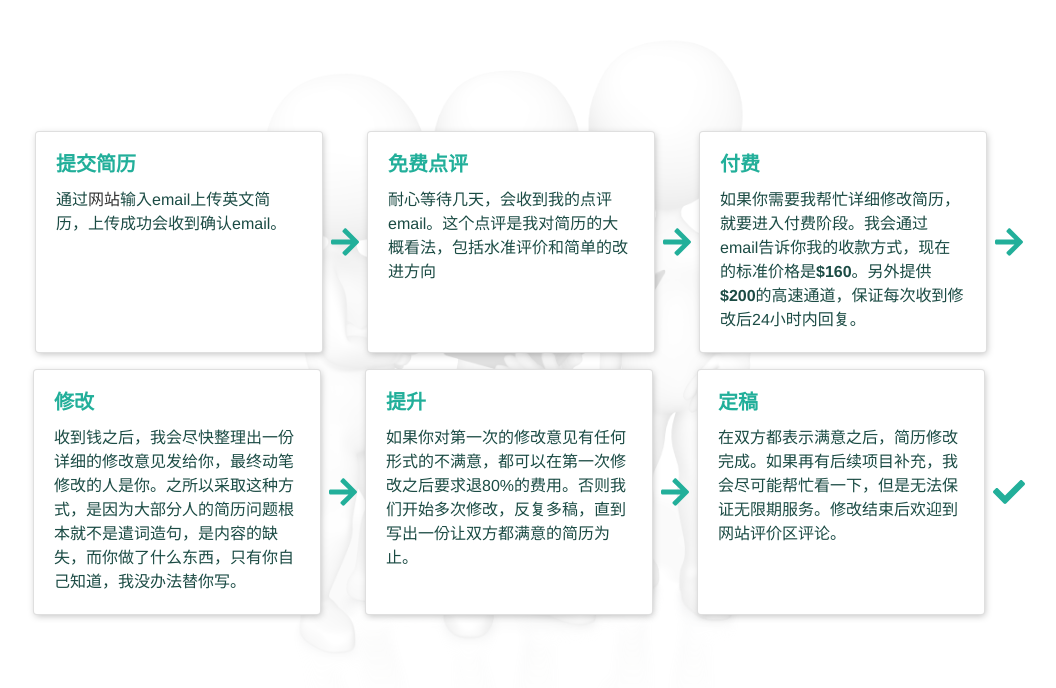
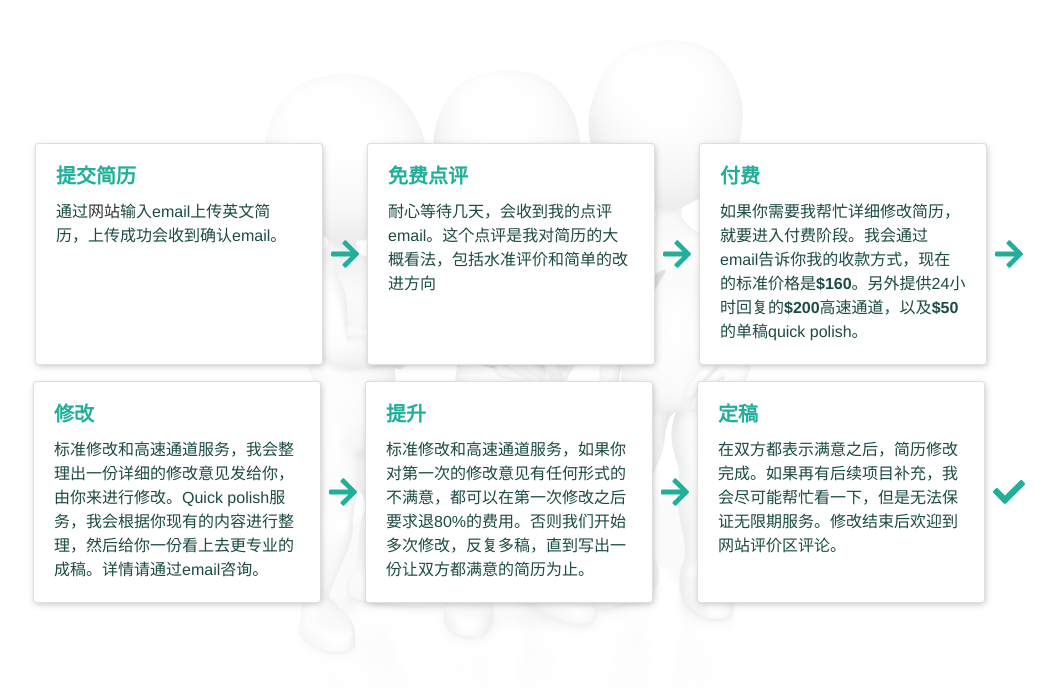
Before and after one commit to gaogaotiantian/eecsresume, a Flask app: page /procedure in a window 1280 px wide. Shown: the part 54-742 px from the top of the page, without its empty margins (115-1171 px from the left). Run offline with Flask 2, Linux system fonts and the light colour scheme; some libraries are stand-ins or nearby versions.

Commit message:
Add quick polish service

```diff
--- a/templates/procedure.html
+++ b/templates/procedure.html
@@ -36,7 +36,7 @@
             <div class="card-body">
               <h5 class="card-title">付费</h5>
               <p class="card-text">
-                如果你需要我帮忙详细修改简历，就要进入付费阶段。我会通过email告诉你我的收款方式，现在的标准价格是<b>$160</b>。另外提供<b>$200</b>的高速通道，保证每次收到修改后24小时内回复。
+                如果你需要我帮忙详细修改简历，就要进入付费阶段。我会通过email告诉你我的收款方式，现在的标准价格是<b>$160</b>。另外提供24小时回复的<b>$200</b>高速通道，以及<b>$50</b>的单稿quick polish。
               </p>
             </div>
           </div>
@@ -49,7 +49,7 @@
             <div class="card-body">
               <h5 class="card-title">修改</h5>
               <p class="card-text">
-                收到钱之后，我会尽快整理出一份详细的修改意见发给你，最终动笔修改的人是你。之所以采取这种方式，是因为大部分人的简历问题根本就不是遣词造句，是内容的缺失，而你做了什么东西，只有你自己知道，我没办法替你写。
+                标准修改和高速通道服务，我会整理出一份详细的修改意见发给你，由你来进行修改。Quick polish服务，我会根据你现有的内容进行整理，然后给你一份看上去更专业的成稿。详情请通过email咨询。
               </p>
             </div>
           </div>
@@ -62,7 +62,7 @@
             <div class="card-body">
               <h5 class="card-title">提升</h5>
               <p class="card-text">
-                如果你对第一次的修改意见有任何形式的不满意，都可以在第一次修改之后要求退80%的费用。否则我们开始多次修改，反复多稿，直到写出一份让双方都满意的简历为止。
+                标准修改和高速通道服务，如果你对第一次的修改意见有任何形式的不满意，都可以在第一次修改之后要求退80%的费用。否则我们开始多次修改，反复多稿，直到写出一份让双方都满意的简历为止。
               </p>
             </div>
           </div>
```
